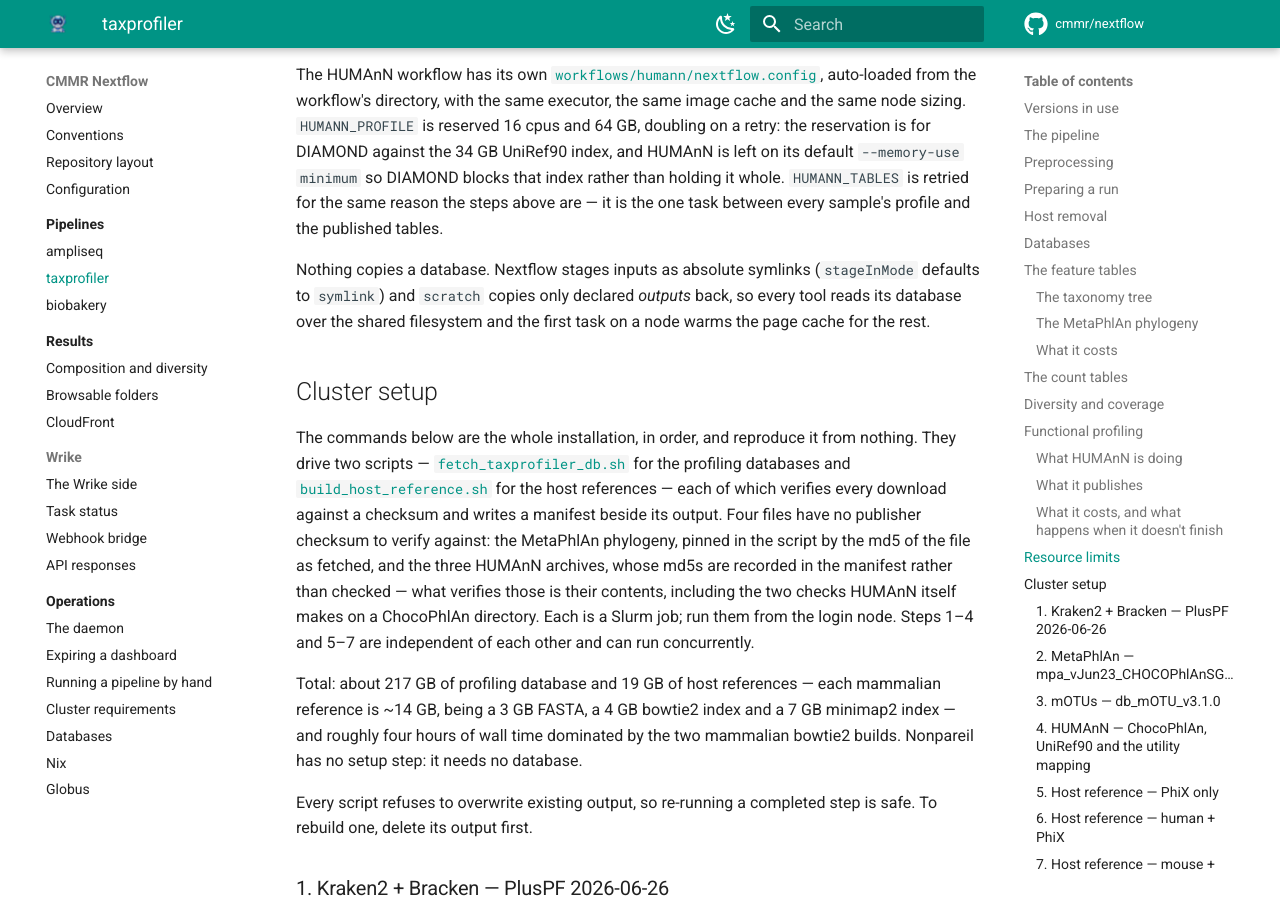
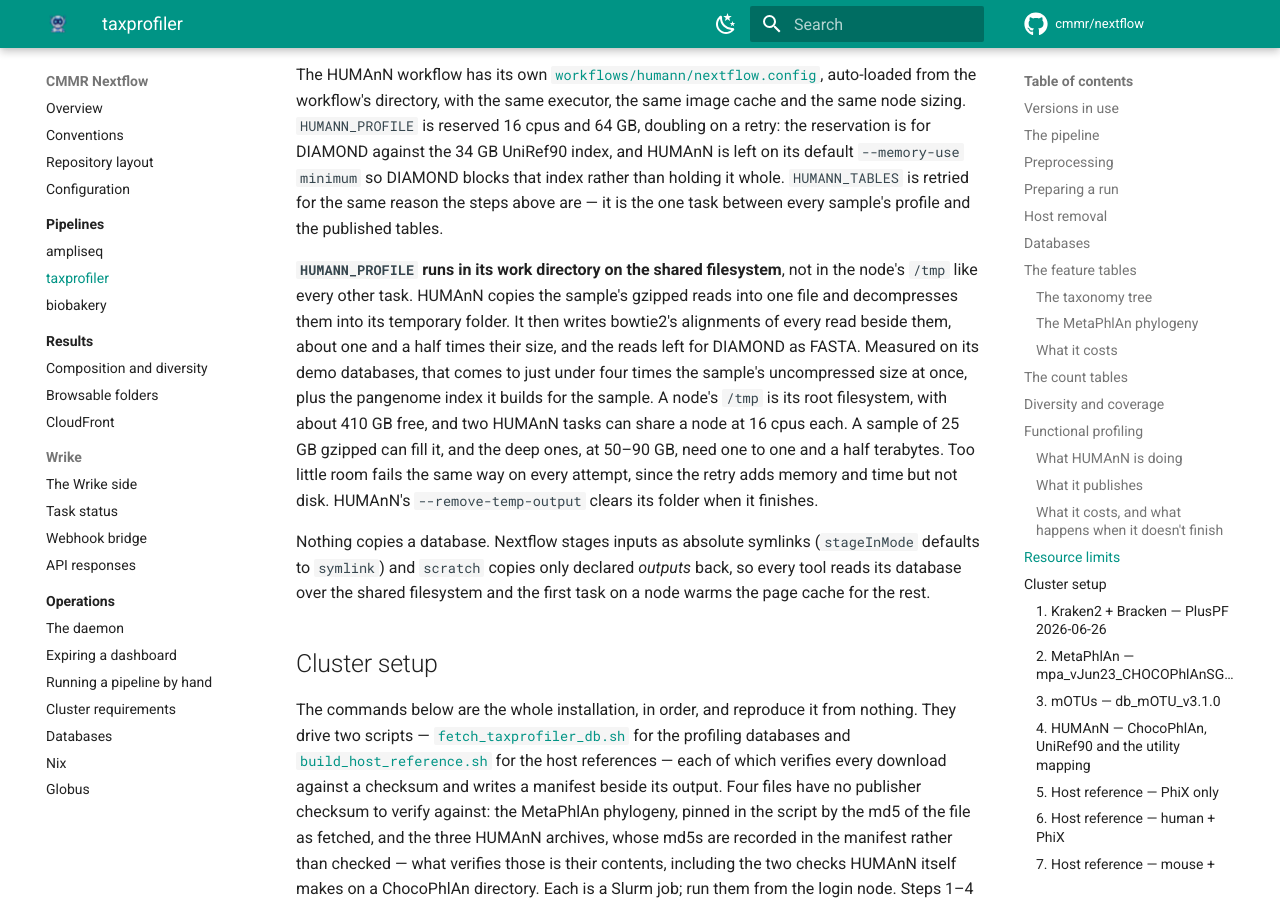
Before and after one commit to cmmr/nextflow, an MkDocs documentation site: the page built from docs/pipelines/taxprofiler.md, in a window 1280 px wide and 900 px high, scrolled down 23188 px. Built offline with MkDocs 1.6.1 and Material for MkDocs 9.7.7, drawn with Linux system fonts in a browser that asks for light colours; comment, search, counter and statistics services are not loaded.

Commit message:
Move taxprofiler's HUMAnN off node /tmp
workflows/humann runs the same HUMANN_PROFILE as biobakery, and a deep
sample takes it past the ~410 GB free in a node's /tmp in the same way.
It now runs in its work directory on the shared filesystem.

Co-Authored-By: Claude Opus 5.5 <noreply@anthropic.com>

```diff
--- a/docs/pipelines/taxprofiler.md
+++ b/docs/pipelines/taxprofiler.md
@@ -990,6 +990,19 @@ DIAMOND blocks that index rather than holding it whole. `HUMANN_TABLES` is
 retried for the same reason the steps above are — it is the one task between
 every sample's profile and the published tables.
 
+**`HUMANN_PROFILE` runs in its work directory on the shared filesystem**, not in
+the node's `/tmp` like every other task. HUMAnN copies the sample's gzipped reads
+into one file and decompresses them into its temporary folder. It then writes
+bowtie2's alignments of every read beside them, about one and a half times their
+size, and the reads left for DIAMOND as FASTA. Measured on its demo databases,
+that comes to just under four times the sample's uncompressed size at once,
+plus the pangenome index it builds for the sample. A node's `/tmp` is its root
+filesystem, with about 410 GB free, and two HUMAnN tasks can share a node at 16
+cpus each. A sample of 25 GB gzipped can fill it, and the deep ones, at 50–90 GB,
+need one to one and a half terabytes. Too little room fails the same way on every attempt, since
+the retry adds memory and time but not disk. HUMAnN's `--remove-temp-output`
+clears its folder when it finishes.
+
 Nothing copies a database. Nextflow stages inputs as absolute symlinks
 (`stageInMode` defaults to `symlink`) and `scratch` copies only declared
 *outputs* back, so every tool reads its database over the shared filesystem and
```
Also changed, not shown: 1 other file.
